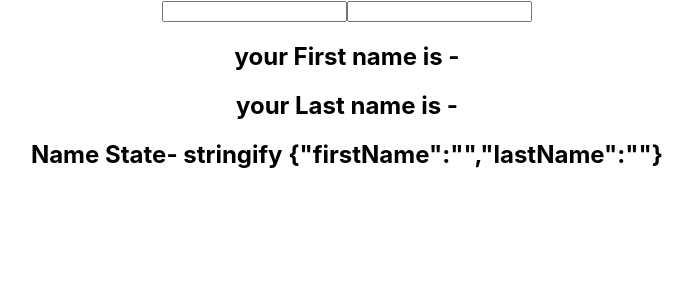
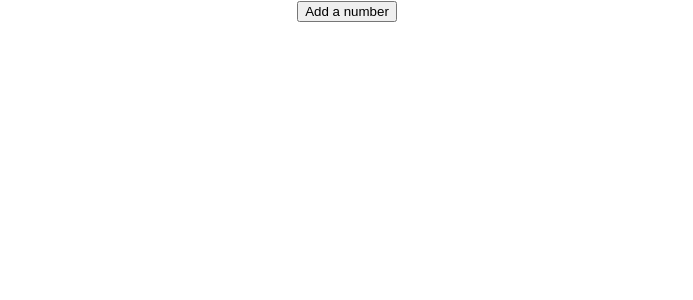
Before and after one commit to Asmaathabet/React-Hooks, a React (Create React App) app: page / in a window 1280 px wide. Shown: the top 300 px of the page, without its empty margins (293-986 px from the left). Built offline with nearby package versions, Linux system fonts and the light colour scheme.

Commit message:
run hooks with arrays

```diff
--- a/src/App.js
+++ b/src/App.js
@@ -1,10 +1,11 @@
 import React from 'react';
 import './App.css';
+import HooksCounterFour from './components/HooksCounterFour';
 // import ClassCounter from './components/ClassCounter';
 // import ClassCounterTwo from './components/ClassCounterTwo';
 // import HooksCounter from './components/HooksCounter';
 // import HooksCounterTwo from './components/HooksCounterTwo';
-import HooksCounterThree from './components/HooksCounterThree';
+// import HooksCounterThree from './components/HooksCounterThree';
 
 function App() {
   return (
@@ -13,7 +14,8 @@ function App() {
       {/* <ClassCounterTwo /> */}
       {/* <HooksCounter /> */}
       {/* <HooksCounterTwo /> */}
-      <HooksCounterThree />
+      {/* <HooksCounterThree /> */}
+      <HooksCounterFour />
     </div>
   );
 }
```
